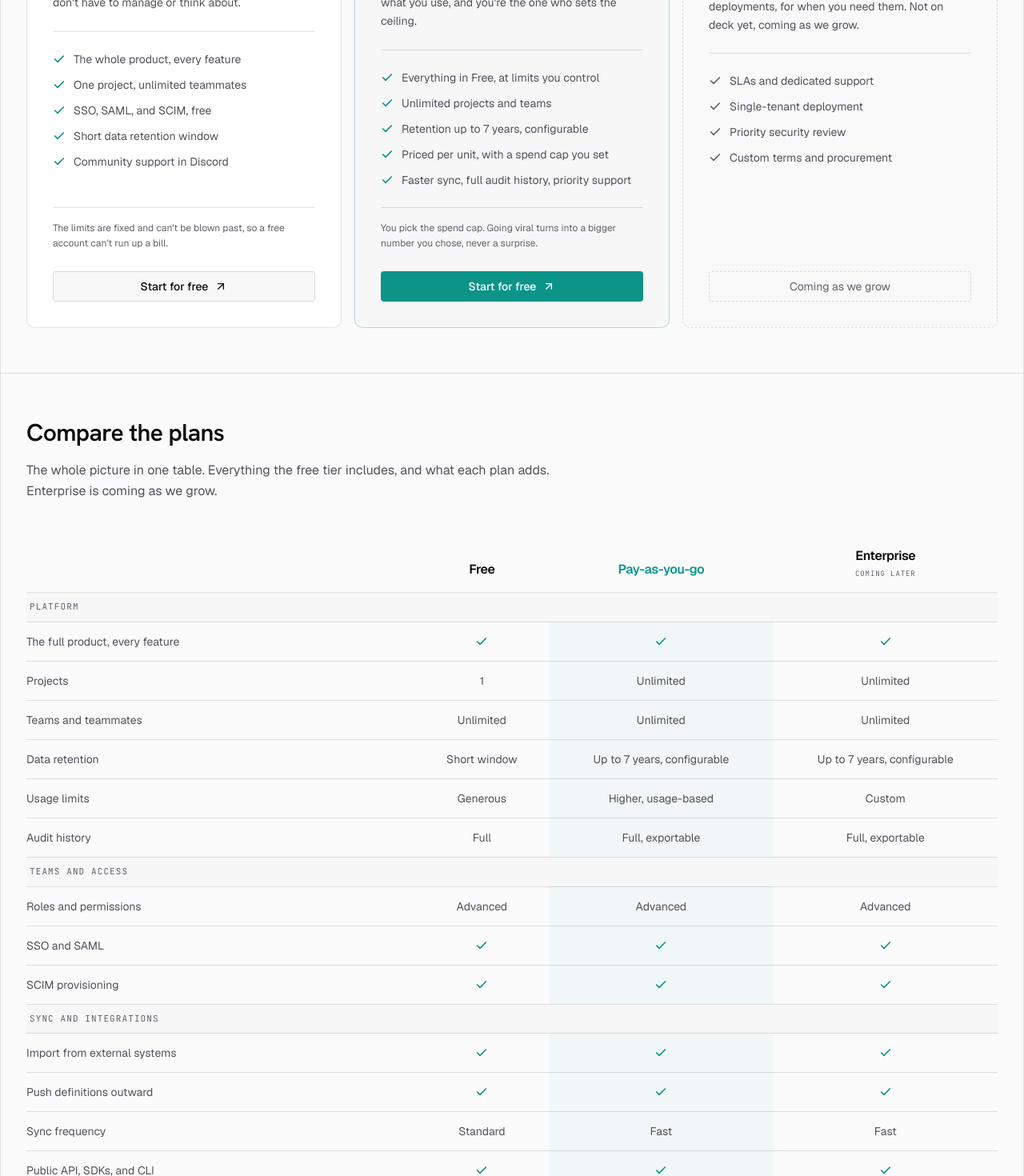
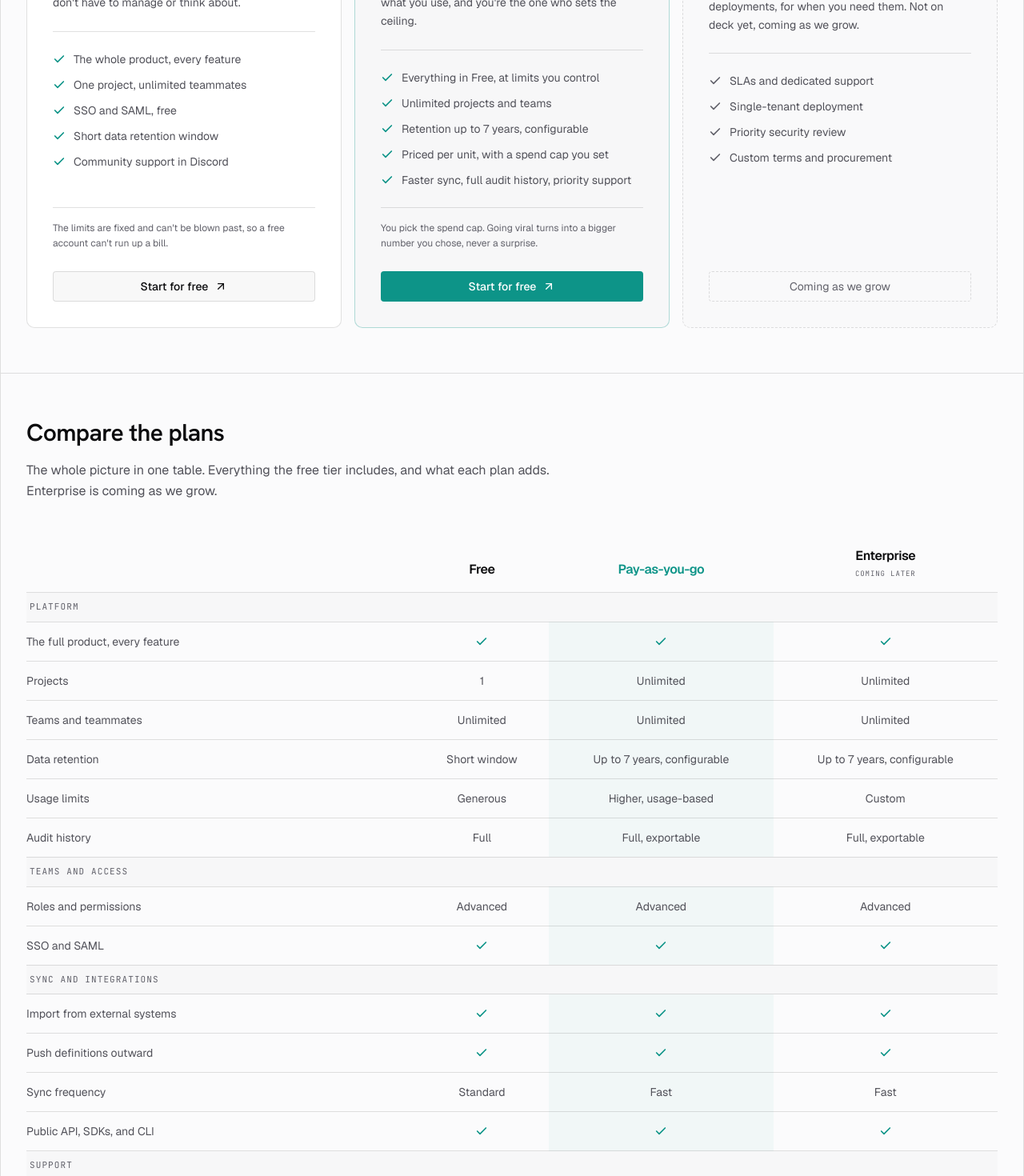
Before and after one commit to flagon-io/website, a Next.js app: page /pricing in a window 1280 px wide. Shown: the part 740-2210 px from the top of the page at 80% size. Built offline with nearby package versions, Linux system fonts and the light colour scheme.

Commit message:
remove scim for now

```diff
--- a/src/app/pricing/page.tsx
+++ b/src/app/pricing/page.tsx
@@ -38,7 +38,7 @@ const TIERS: Tier[] = [
     features: [
       "The whole product, every feature",
       "Unlimited teammates, no per-seat fee",
-      "SSO, SAML, and SCIM, free",
+      "SSO and SAML, free",
       "Generous usage limits",
       "Community support in Discord",
     ],
@@ -118,7 +118,6 @@ const COMPARE: CompareGroup[] = [
         values: ["Advanced", "Advanced", "Advanced"],
       },
       { feature: "SSO and SAML", values: [true, true, true] },
-      { feature: "SCIM provisioning", values: [true, true, true] },
     ],
   },
   {
@@ -164,7 +163,7 @@ const PRINCIPLES: { title: string; body: string }[] = [
   },
   {
     title: "No security tax",
-    body: "SSO, SAML, SCIM, and self-hosting are free on every plan, including the free one. Security is not an upsell.",
+    body: "SSO, SAML, and self-hosting are free on every plan, including the free one. Security is not an upsell.",
   },
   {
     title: "Never per seat",
@@ -179,7 +178,7 @@ const FAQ: { q: string; a: string }[] = [
   },
   {
     q: "Do I have to pay for SSO?",
-    a: "No. SSO, SAML, and SCIM are free on every plan, including the free one. The 'SSO tax', where security is locked behind an enterprise upsell, is a dark pattern, and we're not doing it.",
+    a: "No. SSO and SAML are free on every plan, including the free one. The 'SSO tax', where security is locked behind an enterprise upsell, is a dark pattern, and we're not doing it.",
   },
   {
     q: "How does pay-as-you-go work?",
@@ -250,7 +249,7 @@ export default function PricingPage() {
                 features={[
                   "The whole product, every feature",
                   "One project, unlimited teammates",
-                  "SSO, SAML, and SCIM, free",
+                  "SSO and SAML, free",
                   "Short data retention window",
                   "Community support in Discord",
                 ]}
```
